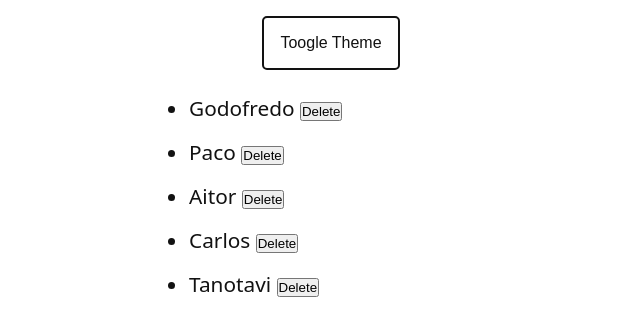
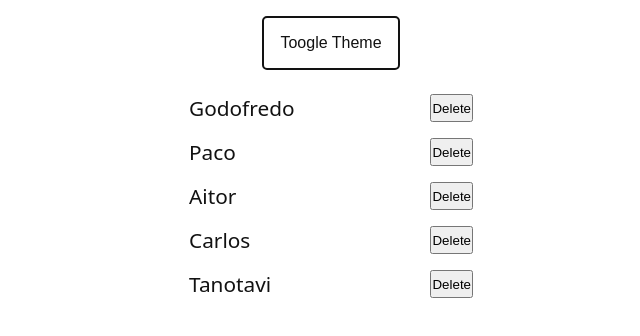
Before and after one commit to Espadv69/Dynamic-List-Management, a React (Vite) app: page / in a window 1280 px wide. Shown: the top 336 px of the page, without its empty margins (309-949 px from the left). Built offline with nearby package versions, Linux system fonts and the light colour scheme.

Commit message:
Add flex layout styling for list items in Item.css

```diff
--- a/src/css/Item.css
+++ b/src/css/Item.css
@@ -0,0 +1,4 @@
+.li-list {
+  display: flex;
+  justify-content: space-between;
+}
```
